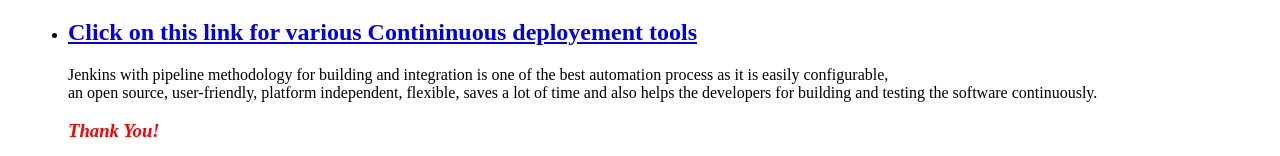
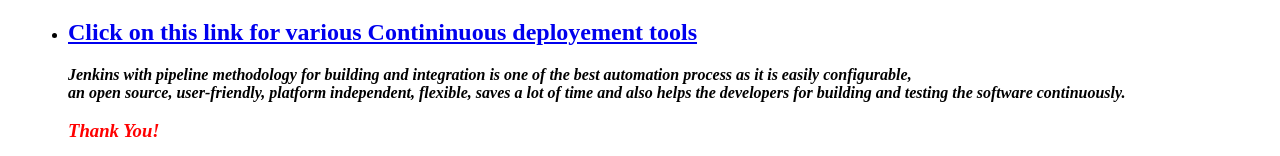
Before and after one commit to Aruna-Pala/FirstAngularApp, an Angular app: page / in a window 1280 px wide. Shown: the part 487-643 px from the top of the page. Built offline with nearby package versions, Linux system fonts and the light colour scheme.

Commit message:
Update app.component.html

```diff
--- a/src/app/app.component.html
+++ b/src/app/app.component.html
@@ -15,7 +15,7 @@
   <li>
     <h2><a target="_blank" rel="noopener" href="https://www.softwaretestinghelp.com/continuous-deployment-tools/">Click on this link for various Contininuous deployement tools</a></h2>
   </li>
-  <p> Jenkins with pipeline methodology for building and integration is one of the best automation process as it is easily configurable,<br> an open source, user-friendly, platform independent, flexible, saves a lot of time and also helps the developers for building and testing the software continuously.</p>
+  <p style="color: black;font-style: italic;font-weight: bold;"> Jenkins with pipeline methodology for building and integration is one of the best automation process as it is easily configurable,<br> an open source, user-friendly, platform independent, flexible, saves a lot of time and also helps the developers for building and testing the software continuously.</p>
   <h3 style="color: Red; font-style: Italic;">Thank You!</h3>
 </ul>
 
```
